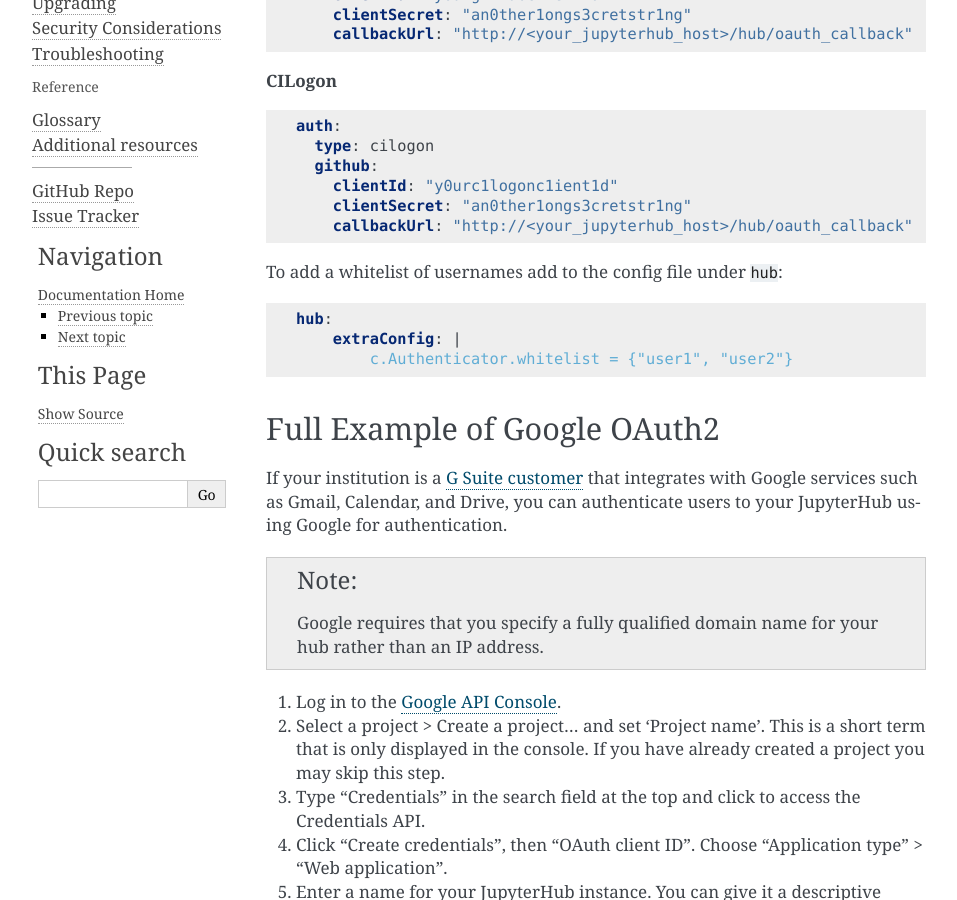
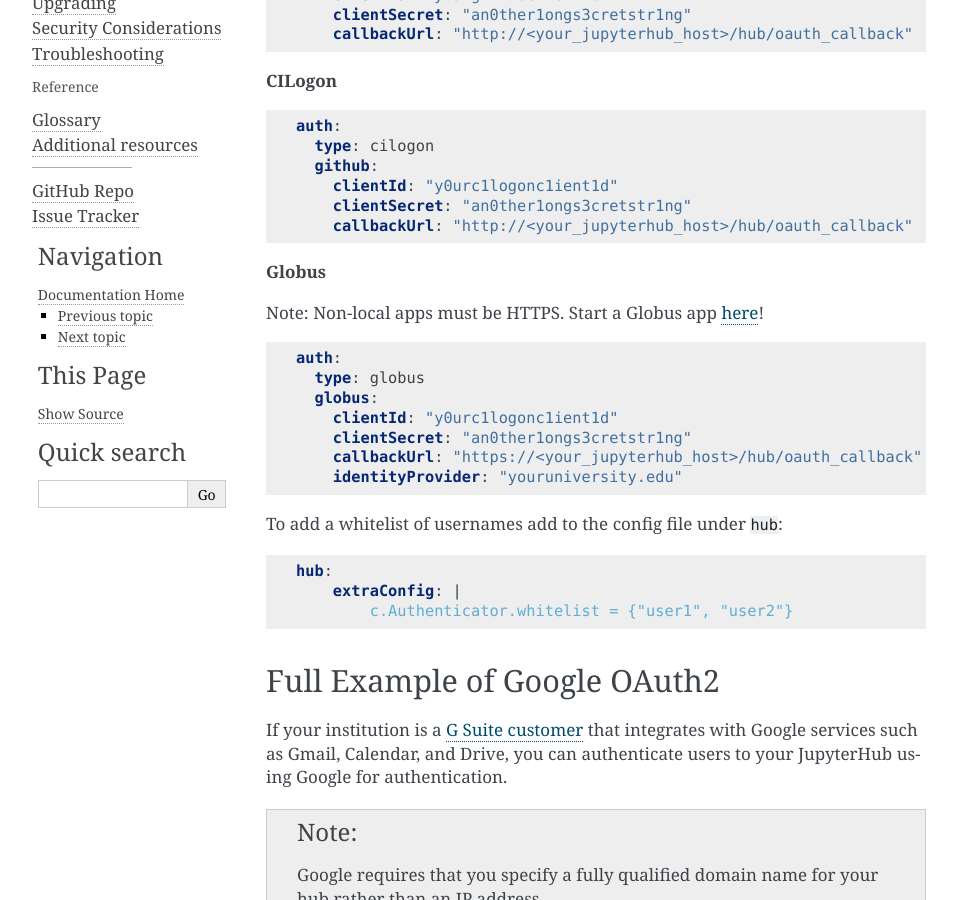
Before and after one commit to jupyterhub/zero-to-jupyterhub-k8s, a Sphinx documentation site: the page built from doc/source/extending-jupyterhub.rst, in a window 1280 px wide and 900 px high, scrolled down 1497 px. Shown: the whole window, without its empty margins (154-1111 px from the left). Built offline with Sphinx 7.4.7, drawn with Linux system fonts in a browser that asks for light colours.

Commit message:
Added docs for Globus Integration

```diff
--- a/doc/source/extending-jupyterhub.rst
+++ b/doc/source/extending-jupyterhub.rst
@@ -84,6 +84,20 @@
           clientId: "y0urc1logonc1ient1d"
           clientSecret: "an0ther1ongs3cretstr1ng"
           callbackUrl: "http://<your_jupyterhub_host>/hub/oauth_callback"
+
+**Globus**
+
+Note: Non-local apps must be HTTPS. Start a Globus app `here <https://developers.globus.org/>`_!
+
+.. code-block:: yaml
+
+      auth:
+        type: globus
+        globus:
+          clientId: "y0urc1logonc1ient1d"
+          clientSecret: "an0ther1ongs3cretstr1ng"
+          callbackUrl: "https://<your_jupyterhub_host>/hub/oauth_callback"
+          identityProvider: "youruniversity.edu"
 
 
 To add a whitelist of usernames add to the config file under `hub`:
```
